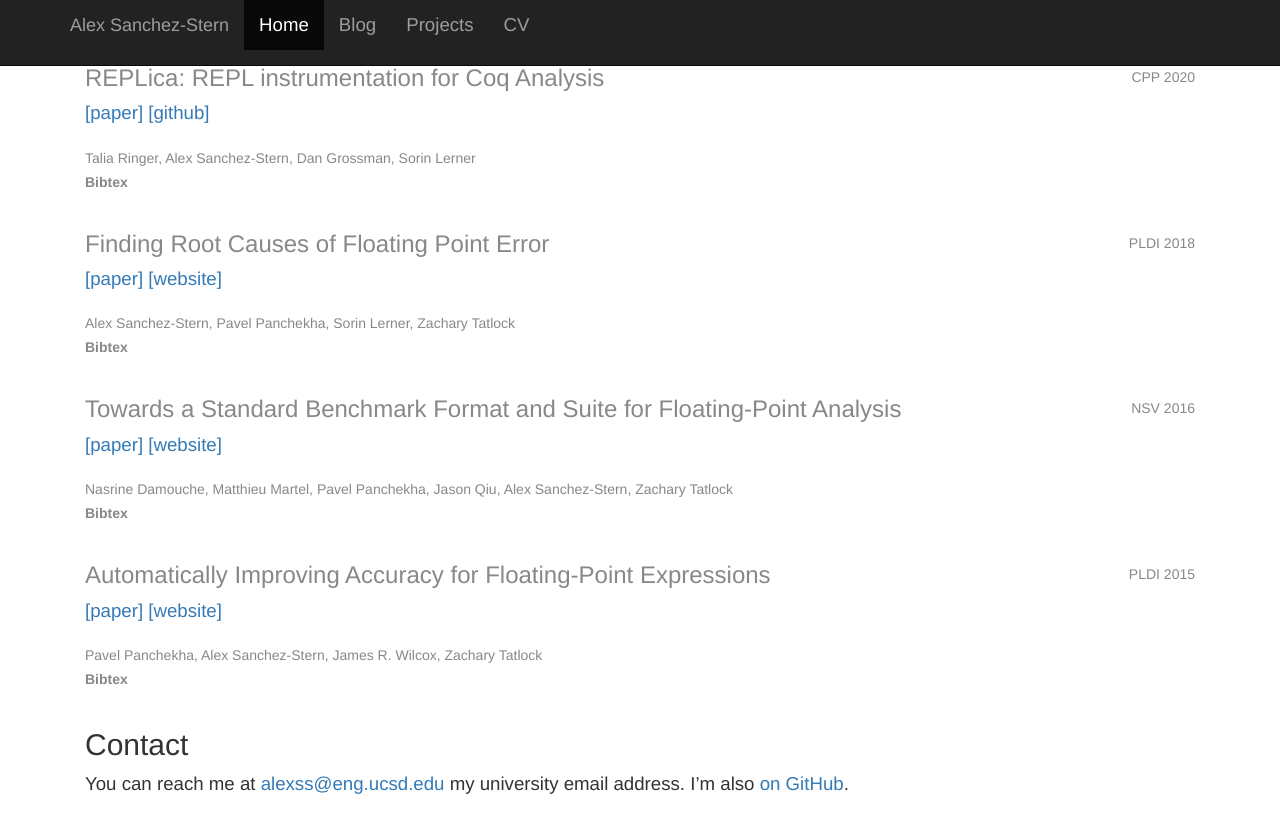
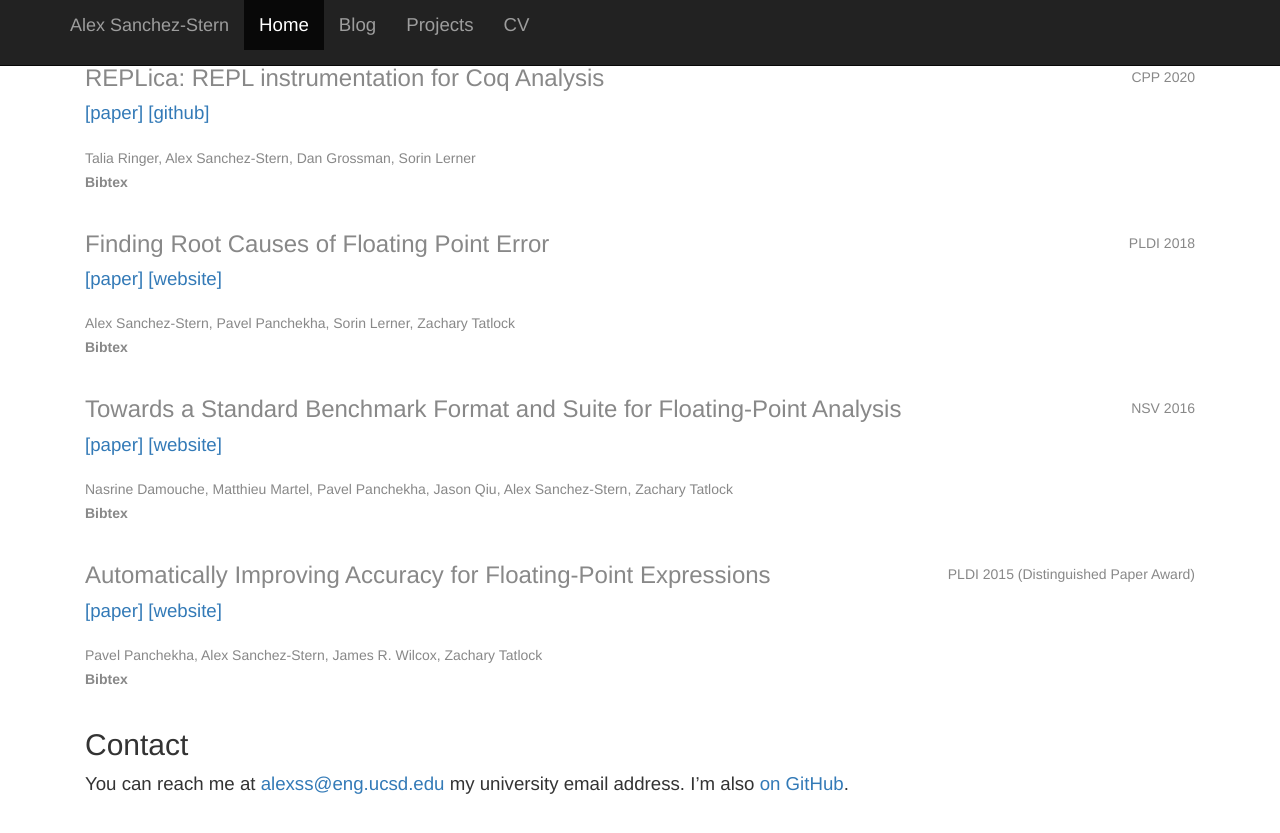
Before and after one commit to HazardousPeach/hazardouspeach.github.io, a Jekyll site: the page built from index.md, in a window 1280 px wide and 900 px high, scrolled down 532 px. Shown: the top 833 px of the window. Built offline with Jekyll 4.4.1, drawn with Linux system fonts in a browser that asks for light colours; nearby versions of some CDN libraries.

Commit message:
Add "Distinguished Paper Award" to PLDI 2015 paper

```diff
--- a/_data/publications.yml
+++ b/_data/publications.yml
@@ -67,7 +67,7 @@
 - title: "Automatically Improving Accuracy for Floating-Point Expressions"
   website: https://herbie.uwplse.org/
   paper: https://herbie.uwplse.org/pldi15-paper.pdf
-  conference: PLDI 2015
+  conference: PLDI 2015 (Distinguished Paper Award)
   authors: Pavel Panchekha, Alex Sanchez-Stern, James R. Wilcox, Zachary Tatlock
   bibtex: |-
     @inproceedings{10.1145/2737924.2737959,
```
